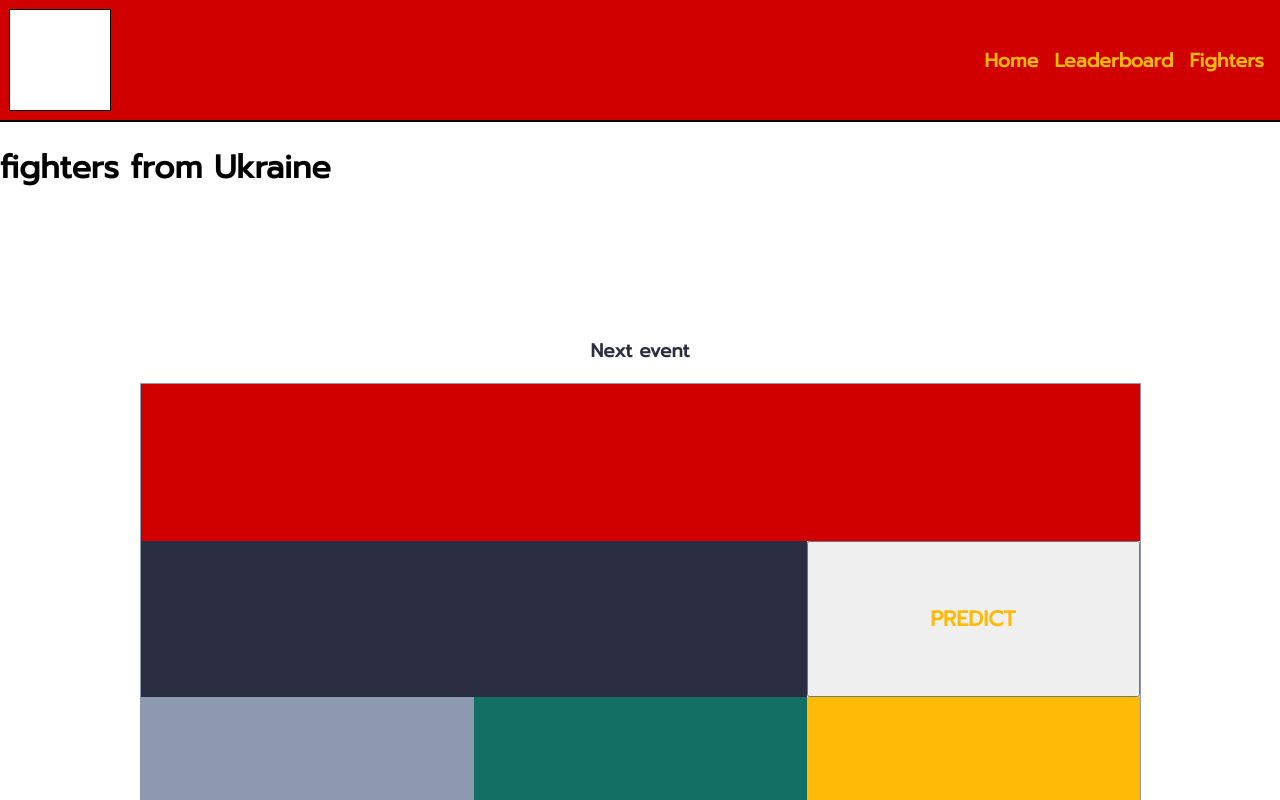
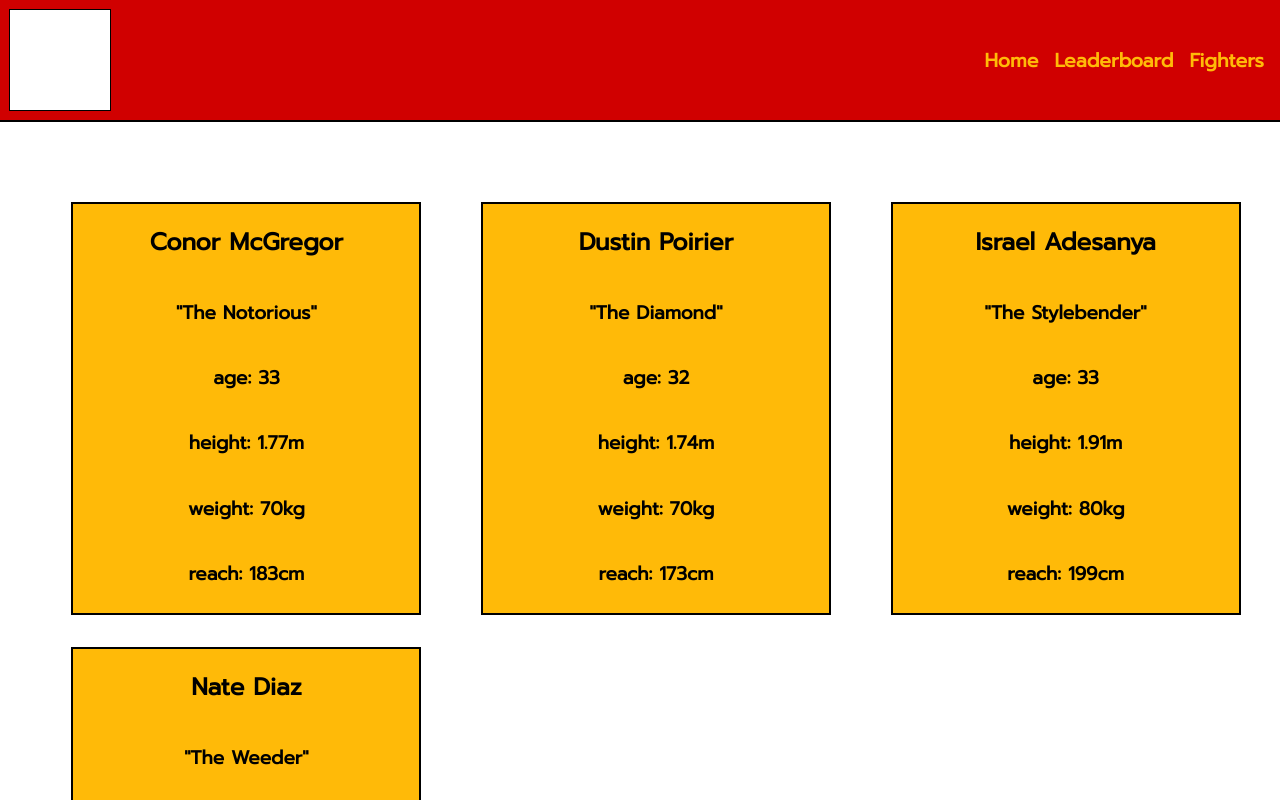
Before and after one commit to Vancios86/fighting-maven, a React (Create React App) app in the folder interface/: page /fighters in a window 1280 px wide. Shown: the top 800 px of the page. Built offline with nearby package versions, Linux system fonts and the light colour scheme.

Commit message:
define fighters component, use mock data

```diff
--- a/interface/src/Components/Fighters/Data/fighters.json
+++ b/interface/src/Components/Fighters/Data/fighters.json
@@ -30,7 +30,7 @@
     {
       "firstName": "Nate",
       "lastName": "Diaz",
-      "nickname": "",
+      "nickname": "The Weeder",
       "age": 36,
       "height": "1.83m",
       "weight": "77kg",
--- /dev/null
+++ b/interface/src/Components/Fighters/Fighters.css
@@ -0,0 +1,50 @@
+.fighters-area {
+  width: 100vw;
+  max-width: 1600px;
+  display: -webkit-box;
+  display: -ms-flexbox;
+  display: flex;
+  -webkit-box-pack: center;
+      -ms-flex-pack: center;
+          justify-content: center;
+  -webkit-box-align: center;
+      -ms-flex-align: center;
+          align-items: center;
+  margin: 1rem;
+  padding-top: 3rem;
+}
+
+.fighters-grid {
+  width: 96%;
+  display: -ms-grid;
+  display: grid;
+  -ms-grid-columns: 1fr 1fr 1fr;
+      grid-template-columns: 1fr 1fr 1fr;
+  justify-items: center;
+  -webkit-box-align: center;
+      -ms-flex-align: center;
+          align-items: center;
+}
+
+.fighter-container {
+  border: 2px solid black;
+  background-color: var(--yellow);
+  width: 330px;
+  height: 390px;
+  padding: 0 0.5rem 1.2rem 0.5rem;
+  margin: 1rem;
+  display: -webkit-box;
+  display: -ms-flexbox;
+  display: flex;
+  -webkit-box-orient: vertical;
+  -webkit-box-direction: normal;
+      -ms-flex-direction: column;
+          flex-direction: column;
+  -webkit-box-pack: start;
+      -ms-flex-pack: start;
+          justify-content: flex-start;
+  -webkit-box-align: center;
+      -ms-flex-align: center;
+          align-items: center;
+}
+/*# sourceMappingURL=Fighters.css.map */
--- /dev/null
+++ b/interface/src/Components/Fighters/Fighters.scss
@@ -0,0 +1,30 @@
+.fighters-area {
+  width: 100vw;
+  max-width: 1600px;
+  display: flex;
+  justify-content: center;
+  align-items: center;
+  margin: 1rem;
+  padding-top: 3rem;
+}
+
+.fighters-grid {
+    width: 96%;
+    display: grid;
+    grid-template-columns: 1fr 1fr 1fr;
+    justify-items: center;
+    align-items: center;
+  }
+
+.fighter-container {
+    border: 2px solid black;
+    background-color: var(--yellow);
+    width: 330px;
+    height: 390px;
+    padding: 0 0.5rem 1.2rem 0.5rem;
+    margin: 1rem;
+    display: flex;
+    flex-direction: column;
+    justify-content: flex-start;
+    align-items: center;
+  }
--- a/interface/src/Components/Fighters/Fighters.tsx
+++ b/interface/src/Components/Fighters/Fighters.tsx
@@ -1,10 +1,27 @@
+import './Fighters.css';
+import data from './Data/fighters.json';
+
 const Fighters: React.FC = () => {
-        return (
-            <div>
-                <h1>fighters from Ukraine</h1>
+  return (
+    <div className='fighters-area'>
+      <div className='fighters-grid'>
+        {data.fighters.map((item, key) => {
+          return (
+            <div key={key} className='fighter-container'>
+              <h2>
+                {item.firstName} {item.lastName}
+              </h2>
+              <h3>"{item.nickname}"</h3>
+              <h3>age: {item.age}</h3>
+              <h3>height: {item.height}</h3>
+              <h3>weight: {item.weight}</h3>
+              <h3>reach: {item.reach}</h3>
             </div>
-        )
-
-    }
+          );
+        })}
+      </div>
+    </div>
+  );
+};
 
 export default Fighters;
```
Also changed, not shown: 1 other file (tests, documents, lock files or other folders).
